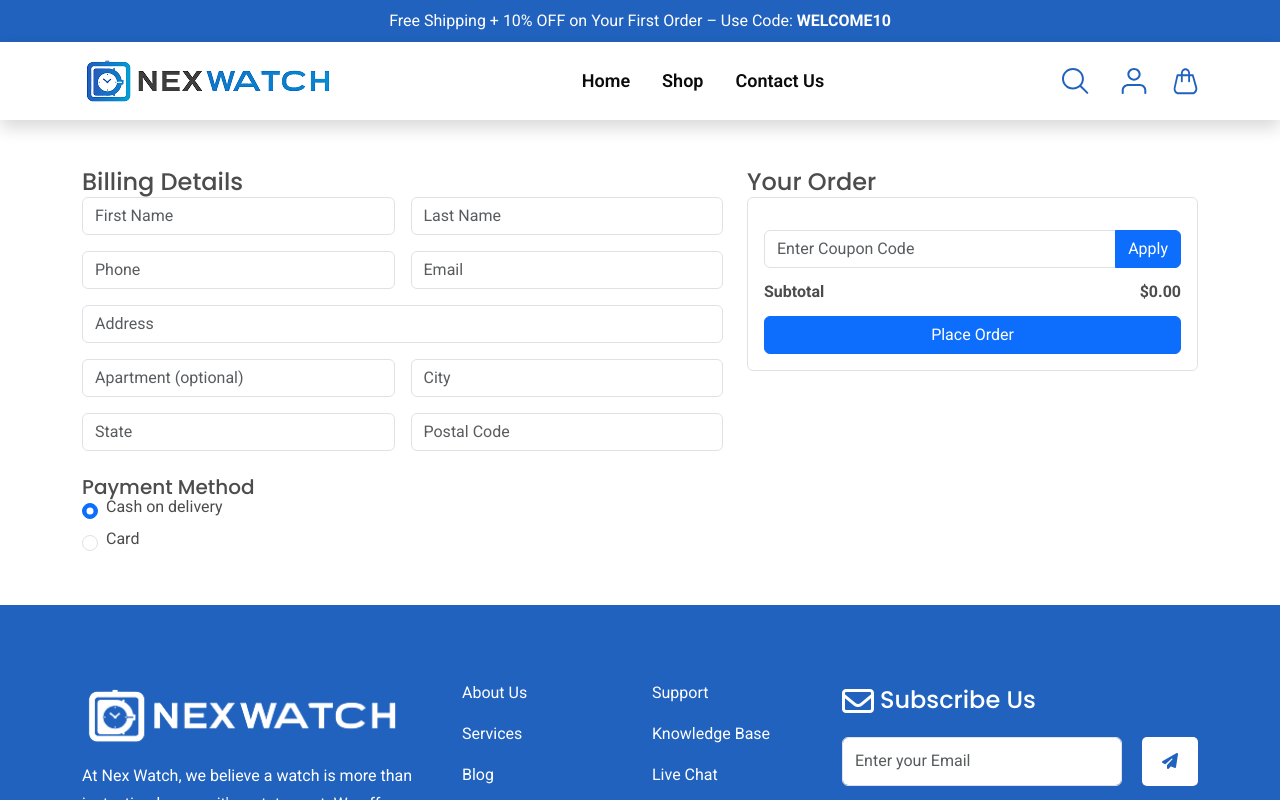
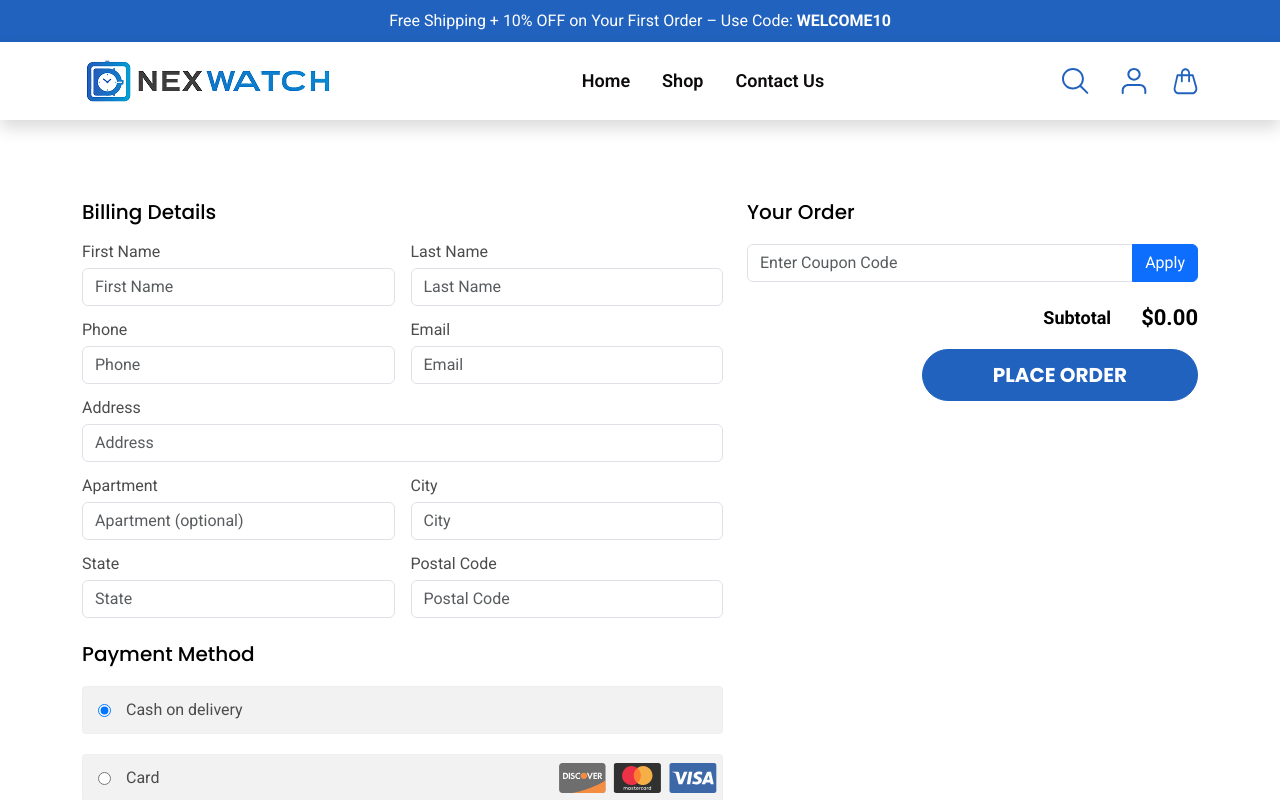
Before and after one commit to soumyab92/nexwatch, a React (Create React App) app: page /checkout in a window 1280 px wide. Shown: the top 800 px of the page. Built offline with nearby package versions, Linux system fonts and the light colour scheme.

Commit message:
Your commit message

```diff
--- a/src/components/SearchModal.js
+++ b/src/components/SearchModal.js
@@ -33,7 +33,7 @@ const SearchModal = ({ show, onClose }) => {
         {/* Search Input */}
         <input
           type="text"
-          className="form-control mb-3"
+          className="form-control mt-2 mb-3"
           placeholder="Search products..."
           value={query}
           onChange={(e) => setQuery(e.target.value)}
--- a/src/pages/Checkout.js
+++ b/src/pages/Checkout.js
@@ -60,85 +60,176 @@ const Checkout = () => {
     if (!validateForm()) return;
 
     const orderId = `ORD-${Math.floor(100000 + Math.random() * 900000)}`;
-    dispatch(clearCart()); // ✅ clear cart
+    dispatch(clearCart());
     navigate(`/thank-you?orderId=${orderId}`);
   };
 
   return (
-    <section className="checkout_sec p-5">
+    <section className="checkout_sec">
       <div className="container">
         <div className="row">
           {/* Billing Form */}
           <div className="col-md-7">
             <h4>Billing Details</h4>
             <div className="row g-3">
-              {[
-                { name: 'firstName', label: 'First Name' },
-                { name: 'lastName', label: 'Last Name' },
-                { name: 'phone', label: 'Phone' },
-                { name: 'email', label: 'Email' },
-                { name: 'address', label: 'Address', col: 12 },
-                { name: 'apartment', label: 'Apartment (optional)' },
-                { name: 'city', label: 'City' },
-                { name: 'state', label: 'State' },
-                { name: 'postalCode', label: 'Postal Code' },
-              ].map(({ name, label, col = 6 }) => (
-                <div className={`col-md-${col}`} key={name}>
+              <div className="col-md-6">
+                <label className="form-label">First Name</label>
                 <input
-                    className={`form-control ${errors[name] ? 'is-invalid' : ''}`}
-                    placeholder={label}
-                    name={name}
-                    value={formData[name]}
+                  className={`form-control ${errors.firstName ? 'is-invalid' : ''}`}
+                  placeholder="First Name"
+                  name="firstName"
+                  value={formData.firstName}
                   onChange={handleChange}
                 />
               </div>
-              ))}
+              <div className="col-md-6">
+                <label className="form-label">Last Name</label>
+                <input
+                  className={`form-control ${errors.lastName ? 'is-invalid' : ''}`}
+                  placeholder="Last Name"
+                  name="lastName"
+                  value={formData.lastName}
+                  onChange={handleChange}
+                />
+              </div>
+              <div className="col-md-6">
+                <label className="form-label">Phone</label>
+                <input
+                  className={`form-control ${errors.phone ? 'is-invalid' : ''}`}
+                  placeholder="Phone"
+                  name="phone"
+                  value={formData.phone}
+                  onChange={handleChange}
+                />
+              </div>
+              <div className="col-md-6">
+                <label className="form-label">Email</label>
+                <input
+                  className={`form-control ${errors.email ? 'is-invalid' : ''}`}
+                  placeholder="Email"
+                  name="email"
+                  value={formData.email}
+                  onChange={handleChange}
+                />
+              </div>
+              <div className="col-md-12">
+                <label className="form-label">Address</label>
+                <input
+                  className={`form-control ${errors.address ? 'is-invalid' : ''}`}
+                  placeholder="Address"
+                  name="address"
+                  value={formData.address}
+                  onChange={handleChange}
+                />
+              </div>
+              <div className="col-md-6">
+                <label className="form-label">Apartment</label>
+                <input
+                  className="form-control"
+                  placeholder="Apartment (optional)"
+                  name="apartment"
+                  value={formData.apartment}
+                  onChange={handleChange}
+                />
+              </div>
+              <div className="col-md-6">
+                <label className="form-label">City</label>
+                <input
+                  className={`form-control ${errors.city ? 'is-invalid' : ''}`}
+                  placeholder="City"
+                  name="city"
+                  value={formData.city}
+                  onChange={handleChange}
+                />
+              </div>
+              <div className="col-md-6">
+                <label className="form-label">State</label>
+                <input
+                  className={`form-control ${errors.state ? 'is-invalid' : ''}`}
+                  placeholder="State"
+                  name="state"
+                  value={formData.state}
+                  onChange={handleChange}
+                />
+              </div>
+              <div className="col-md-6">
+                <label className="form-label">Postal Code</label>
+                <input
+                  className={`form-control ${errors.postalCode ? 'is-invalid' : ''}`}
+                  placeholder="Postal Code"
+                  name="postalCode"
+                  value={formData.postalCode}
+                  onChange={handleChange}
+                />
+              </div>
             </div>
 
             {/* Payment Method */}
             <div className="mt-4">
-              <h5>Payment Method</h5>
-              <div className="form-check">
+              <h4>Payment Method</h4>
+              <div className="form-check cod">
                 <input
                   type="radio"
                   name="payment"
                   id="cod"
                   checked={paymentMethod === 'cod'}
                   onChange={() => setPaymentMethod('cod')}
-                  className="form-check-input"
                 />
                 <label htmlFor="cod" className="form-check-label">Cash on delivery</label>
               </div>
-              <div className="form-check mt-2">
+              <div className="form-check card_checkout">
                 <input
                   type="radio"
                   name="payment"
                   id="card"
                   checked={paymentMethod === 'card'}
                   onChange={() => setPaymentMethod('card')}
-                  className="form-check-input"
                 />
                 <label htmlFor="card" className="form-check-label">Card</label>
               </div>
 
               {paymentMethod === 'card' && (
                 <div className="mt-3 row g-3">
-                  {[
-                    { name: 'cardNumber', label: 'Card Number', col: 12 },
-                    { name: 'cardName', label: 'Name on Card', col: 12 },
-                    { name: 'expiry', label: 'MM/YY' },
-                    { name: 'cvv', label: 'CVV' },
-                  ].map(({ name, label, col = 6 }) => (
-                    <div className={`col-md-${col}`} key={name}>
+                  <div className="col-md-12">
+                    <label className="form-label">Card Number</label>
                     <input
-                        className={`form-control ${errors[name] ? 'is-invalid' : ''}`}
-                        placeholder={label}
-                        name={name}
-                        value={formData[name]}
+                      className={`form-control ${errors.cardNumber ? 'is-invalid' : ''}`}
+                      placeholder="Card Number"
+                      name="cardNumber"
+                      value={formData.cardNumber}
                       onChange={handleChange}
                     />
                   </div>
-                  ))}
+                  <div className="col-md-12">
+                    <label className="form-label">Name on Card</label>
+                    <input
+                      className={`form-control ${errors.cardName ? 'is-invalid' : ''}`}
+                      placeholder="Name on Card"
+                      name="cardName"
+                      value={formData.cardName}
+                      onChange={handleChange}
+                    />
+                  </div>
+                  <div className="col-md-6">
+                    <label className="form-label">MM/YY</label>
+                    <input
+                      className={`form-control ${errors.expiry ? 'is-invalid' : ''}`}
+                      placeholder="MM/YY"
+                      name="expiry"
+                      value={formData.expiry}
+                      onChange={handleChange}
+                    />
+                  </div>
+                  <div className="col-md-6">
+                    <label className="form-label">CVV</label>
+                    <input
+                      className={`form-control ${errors.cvv ? 'is-invalid' : ''}`}
+                      placeholder="CVV"
+                      name="cvv"
+                      value={formData.cvv}
+                      onChange={handleChange}
+                    />
+                  </div>
                 </div>
               )}
             </div>
@@ -147,15 +238,13 @@ const Checkout = () => {
           {/* Cart Summary */}
           <div className="col-md-5">
             <h4>Your Order</h4>
-            <div className="border p-3 rounded">
+            <div className="cart_main_box">
               {cartItems.map(item => (
-                <div key={item.id} className="d-flex align-items-center justify-content-between border-bottom py-2">
-                  <div className="d-flex align-items-center gap-2">
+                <div key={item.id} className="cart_box">
                     <img src={item.image} alt={item.name} style={{ width: '60px' }} />
                     <div>
                       <p className="mb-0">{item.name}</p>
                       <small>Qty: {item.qty}</small>
-                    </div>
                     </div>
                   <p className="mb-0 fw-bold">${(cleanPrice(item.sale || item.price) * item.qty).toFixed(2)}</p>
                 </div>
@@ -174,13 +263,12 @@ const Checkout = () => {
               </div>
 
               {/* Subtotal */}
-              <div className="d-flex justify-content-between align-items-center mt-3">
-                <p className="fw-bold mb-0">Subtotal</p>
-                <p className="fw-bold mb-0">${subtotal.toFixed(2)}</p>
+              <div className="checkout_sub_total">
+                <p>Subtotal <span>${subtotal.toFixed(2)}</span></p>
               </div>
 
               {/* Checkout Button */}
-              <button className="btn btn-primary w-100 mt-3" onClick={handleCheckout}>
+              <button className="checkout_btn" onClick={handleCheckout}>
                 Place Order
               </button>
             </div>
--- a/src/styles/global.css
+++ b/src/styles/global.css
@@ -1164,6 +1164,7 @@ footer h4 {
   font-family: "Poppins", sans-serif;
   margin-bottom: 20px;
 }
+
 .cart_summary_box_btn {
   display: inline-block;
   width: 100%;
@@ -1178,6 +1179,7 @@ footer h4 {
   font-family: "Poppins", sans-serif;
   text-transform: uppercase;
 }
+
 @media (max-width: 1400px) {
 
   .carousel-caption h2,
@@ -1304,6 +1306,79 @@ footer h4 {
 
 .product-gallery .main-image img {
   width: 100%;
+}
+
+.checkout_sec {
+  padding: 80px 0;
+}
+
+.checkout_sec h4 {
+  font-size: 20px;
+  font-weight: 500;
+  color: #000;
+  margin-bottom: 20px;
+}
+
+.cart_box {
+  background-color: #FAF8F8;
+  border-radius: 4px;
+  margin-bottom: 25px;
+  padding: 10px 15px;
+  display: flex;
+  justify-content: space-between;
+  align-items: center;
+}
+
+.cod,
+.card_checkout {
+  padding: 15px;
+  background-color: #F2F2F2;
+  border: 1px solid #EEEEEE;
+  border-radius: 4px;
+  display: flex;
+  align-items: center;
+  gap: 15px;
+  margin-bottom: 20px;
+}
+
+.card_checkout {
+  background-image: url(../../public/images/cards_icon.svg);
+  background-repeat: no-repeat;
+  background-size: 158px;
+  background-position: 99% center;
+}
+
+.checkout_btn {
+  width: max-content;
+  background-color: var(--theme-dark);
+  padding: 10px 70px;
+  text-align: center;
+  border-radius: 30px;
+  font-size: 20px;
+  line-height: 30px;
+  text-decoration: none;
+  color: #fff;
+  font-weight: 700;
+  font-family: "Poppins", sans-serif;
+  text-transform: uppercase;
+  float: right;
+  margin-top: 20px;
+  border: 1px solid var(--theme-dark);
+}
+
+.checkout_sub_total p {
+  display: flex;
+  justify-content: flex-end;
+  align-items: center;
+  gap: 30px;
+  margin-top: 25px;
+  font-size: 18px;
+  color: #000;
+  font-weight: 700;
+}
+
+.checkout_sub_total p span {
+  font-size: 22px;
 }
 
 @media (max-width: 1199px) {
```
Also changed, not shown: src/components/Navbar.js (+5 -5 lines), public/images/cards_icon.svg (added). Lines whose indentation alone changed are shown as unchanged.
